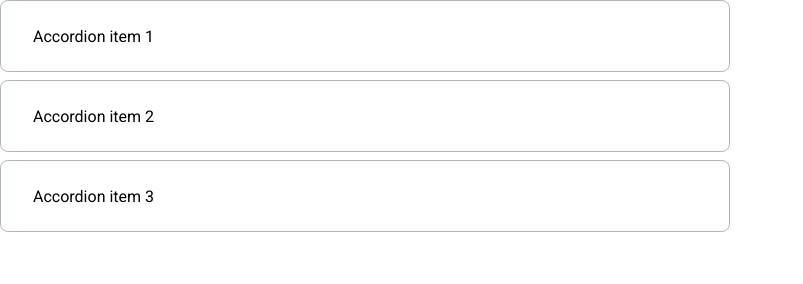
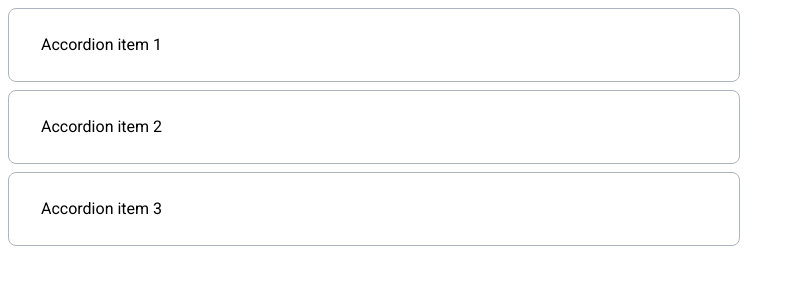
Before and after one commit to js-tasks-ru/htmlcss-20211125_postbox404, a website: page 03-lection1/02-accordion/index.html in a window 1280 px wide. Shown: the whole page, without its empty margins (0-803 px from the left). Drawn offline with Linux system fonts and the light colour scheme.

Commit message:
accordion

```diff
--- a/03-lection1/02-accordion/accordion.css
+++ b/03-lection1/02-accordion/accordion.css
@@ -1,16 +1,10 @@
 /* Стилизация аккордеона */
-* {
-    margin: 0;
-    padding: 0;
-    box-sizing: border-box;
-}
 
 .accordion {
     font-family: 'Inter', sans-serif;
 }
 
 .accordion__item {
-
     background: var(--white);
     border: 1px solid var(--grey-3);
     border-radius: 8px;
@@ -29,7 +23,7 @@
 }
 
 .accordion__title {
-    padding: 24px 536px 24px 32px;
+    padding: 24px 32px 24px 32px;
     cursor: pointer;
     font-style: normal;
     font-weight: normal;
```
